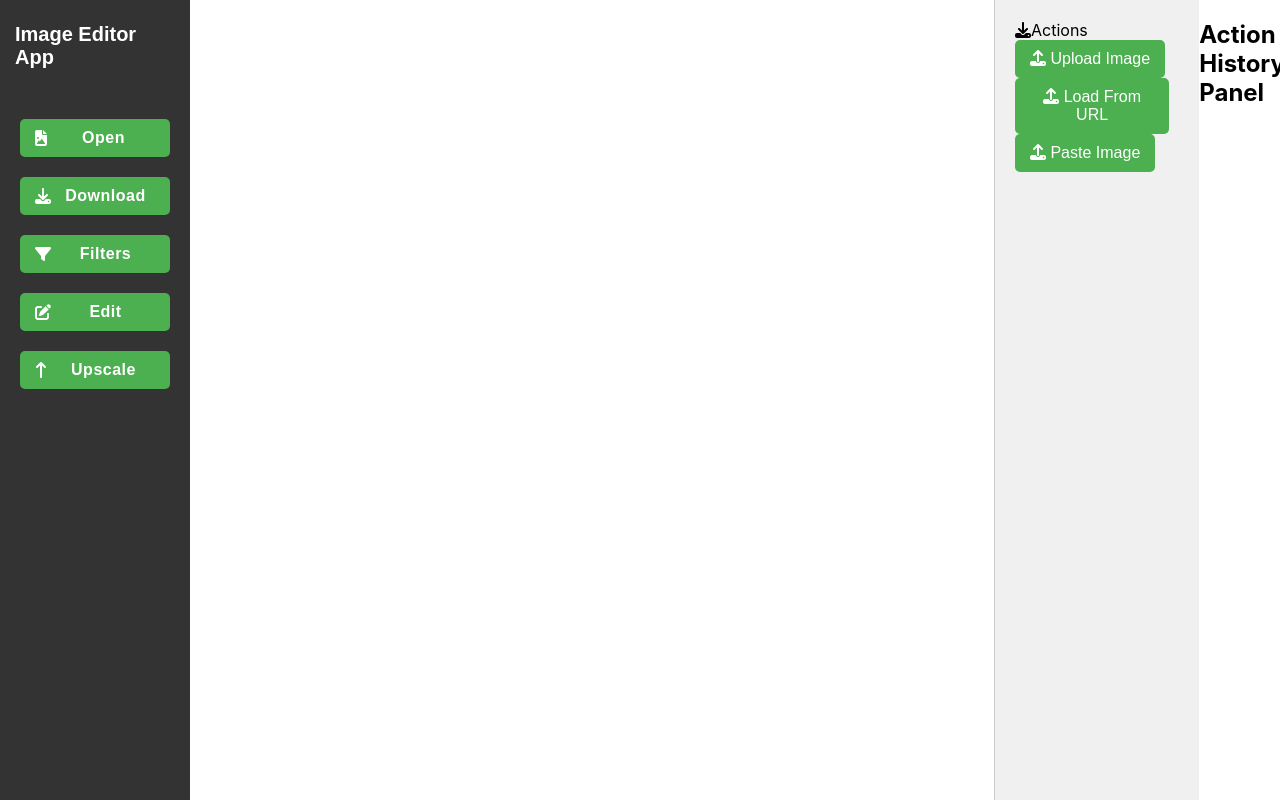
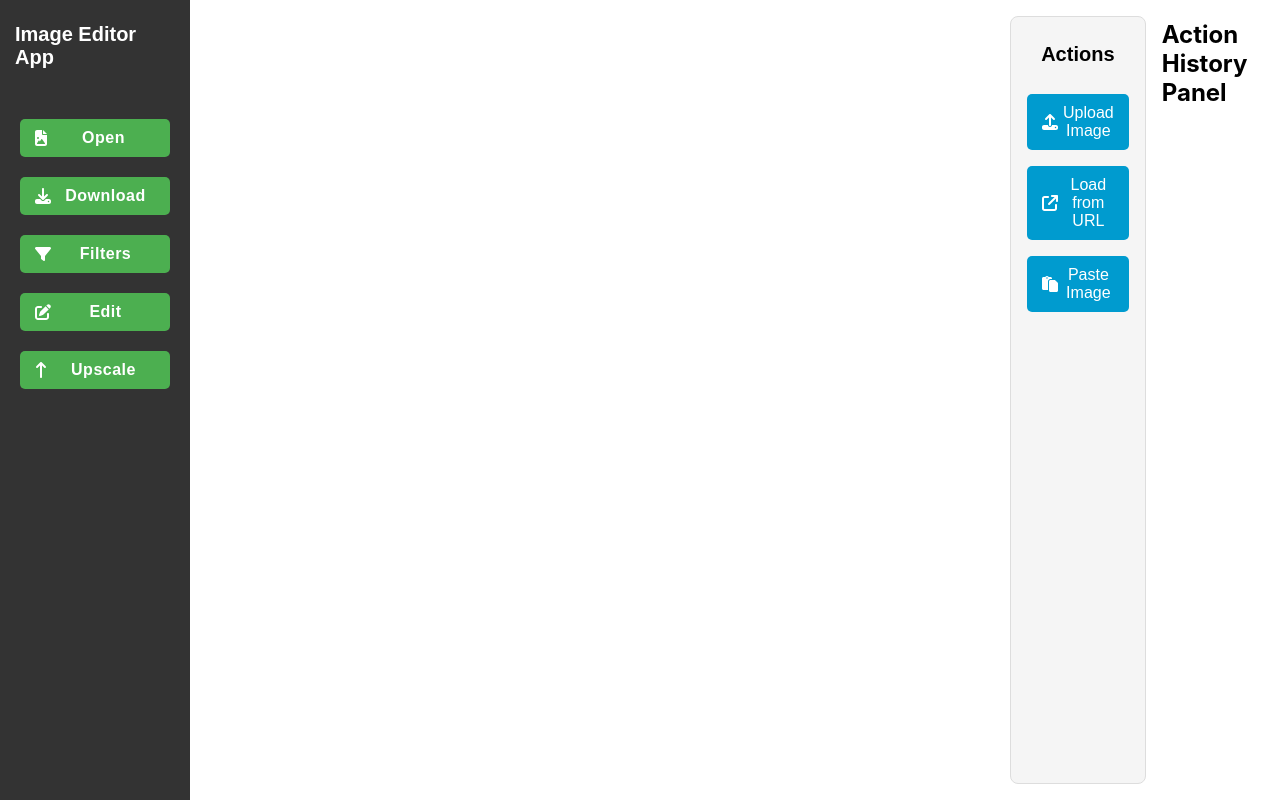
Before and after one commit to DavidTalevski/image-editor, a React (Create React App) app in the folder image-editor/: page / in a window 1280 px wide. Both pictures are taken after a click on the button "Open". Built offline with nearby package versions, Linux system fonts and the light colour scheme; the HTML template or start-up script is replaced by a standard one.

Commit message:
Add css to panels

```diff
--- a/image-editor/src/App.js
+++ b/image-editor/src/App.js
@@ -3,6 +3,7 @@ import React, { useState, useRef, useEffect } from 'react';
 import './css/App.css';
 import './css/tabs.css';
 import './css/canvas.css';
+import './css/panels.css';
 
 import CanvasComponent from './js/components/canvasComponent/canvasComponent';
 import TabListComponent from './js/components/tabListComponent/tabListComponent';
--- a/image-editor/src/css/App.css
+++ b/image-editor/src/css/App.css
@@ -2,30 +2,6 @@
 .app {
   display: flex;
   height: 100vh;
-}
-
-.right-panel {
-  background-color: #f0f0f0;
-  padding: 20px;
-  border-left: 1px solid #ccc;
-}
-
-.download-image-panel {
-  margin-top: 10px;
-}
-
-.panel-button {
-  background-color: #4caf50;
-  color: white;
-  border: none;
-  padding: 10px 15px;
-  margin-right: 10px;
-  text-align: center;
-  text-decoration: none;
-  display: inline-block;
-  font-size: 16px;
-  cursor: pointer;
-  border-radius: 5px;
 }
 
 .compression-control {
--- /dev/null
+++ b/image-editor/src/css/panels.css
@@ -0,0 +1,127 @@
+.download-image-panel {
+    margin-top: 10px;
+}
+
+.panel-button {
+    background-color: #009bcf;
+    display: flex;
+    font-family: 'Montserrat', sans-serif;
+    align-items: center;
+    color: white;
+    border: none;
+    width: 100%;
+    padding: 10px 15px;
+    margin-top: 8px;
+    margin-bottom: 8px;
+    text-align: center;
+    text-decoration: none;
+    font-size: 16px;
+    cursor: pointer;
+    border-radius: 5px;
+    transition: background-color 0.3s ease, transform 0.2s ease;
+}
+
+.panel-button:hover {
+    background-color: #0088b6;
+    transform: scale(1.05);
+}
+
+.panel-button:active {
+    background-color: #0088b6;
+    transform: scale(0.95);
+}
+
+
+
+.panel-icon {
+    margin-right: 5px;
+}
+
+.panel-text {
+    flex: 1;
+}
+
+.action-panel-header {
+    color: #000;
+    padding: 10px;
+    padding-bottom: 20px;
+    text-align: center;
+  }
+
+.action-panel-header span {
+    font-family: 'Montserrat', sans-serif;
+    font-size: 20px;
+    font-weight: bold;
+}
+
+.right-panel {
+    background-color: #f5f5f5;
+    border: 1px solid #ddd;
+    border-radius: 8px;
+    padding: 16px;
+    margin: 16px;
+}
+
+.load-image-panel {
+    display: flex;
+    flex-direction: column;
+  }
+
+.panel-button {
+    margin-top: 8px; /* Add spacing between buttons */
+}
+
+.compression-control {
+  margin-bottom: 20px; /* Adjust margin as needed */
+}
+
+.custom-slider {
+  width: 100%;
+  -webkit-appearance: none;
+  appearance: none;
+  height: 5px;
+  border-radius: 5px;
+  background: #d3d3d3; /* Slider track color */
+  outline: none;
+  opacity: 0.7;
+  -webkit-transition: .2s;
+  transition: opacity .2s;
+}
+
+.custom-slider:hover {
+  opacity: 1;
+}
+
+.custom-slider::-webkit-slider-thumb {
+  -webkit-appearance: none;
+  appearance: none;
+  width: 15px;
+  height: 15px;
+  border-radius: 50%;
+  background: #009bcf; /* Slider thumb color */
+  cursor: pointer;
+}
+
+.custom-slider::-moz-range-thumb {
+  width: 15px;
+  height: 15px;
+  border-radius: 50%;
+  background: #009bcf; /* Slider thumb color for Firefox */
+  cursor: pointer;
+}
+
+.filter-slider {
+  padding-bottom: 10px;
+}
+
+.file-name-input {
+  margin-bottom: 20px; /* Adjust margin as needed */
+}
+
+.file-name-input input {
+  width: 100%;
+  padding: 8px;
+  border: 1px solid #d3d3d3;
+  border-radius: 5px;
+  box-sizing: border-box;
+}
--- a/image-editor/src/css/tabs.css
+++ b/image-editor/src/css/tabs.css
@@ -40,15 +40,17 @@
   cursor: pointer;
   border-radius: 5px;
   width: 150px; /* Set your desired fixed width */
-  transition: background-color 0.3s ease, transform 0.1s ease-in-out;
+  transition: background-color 0.3s ease, transform 0.2s ease;
 }
 
 .tab-button:hover {
-  background-color: #45a049;
+    background-color: #45a049;
+    transform: scale(1.05);
 }
 
 .tab-button:active {
-  transform: scale(0.95);
+    background-color: #398439;
+    transform: scale(0.95);
 }
 
 .tab-icon {
--- a/image-editor/src/js/components/actionPanelComponent/actionPanelComponent.js
+++ b/image-editor/src/js/components/actionPanelComponent/actionPanelComponent.js
@@ -102,7 +102,6 @@ const ActionPanel = ({
     return (
         <div className="right-panel">
             <div className="action-panel-header">
-                <FontAwesomeIcon icon={faDownload} />
                 <span>Actions</span>
             </div>
             {renderPanelContent()}
--- a/image-editor/src/js/components/actionPanelComponent/panels/downloadImagePanel.js
+++ b/image-editor/src/js/components/actionPanelComponent/panels/downloadImagePanel.js
@@ -15,8 +15,8 @@ const DownloadImagePanel = ({ onDownloadAsPNG, onDownloadAsWebP, onDownloadAsJPE
     return (
         <div className="download-image-panel">
             <div className="compression-control">
-                <label>Quality:</label>
-                <input type="range" min="1" max="100" value={compressionLevel} onChange={(e) => setCompressionLevel(e.target.value)} />
+                <label>Quality {compressionLevel}%</label>
+                <input className="custom-slider" type="range" min="1" max="100" value={compressionLevel} onChange={(e) => setCompressionLevel(e.target.value)} />
             </div>
 
             <div className="file-name-input">
--- a/image-editor/src/js/components/actionPanelComponent/panels/editPanel.js
+++ b/image-editor/src/js/components/actionPanelComponent/panels/editPanel.js
@@ -1,5 +1,7 @@
 import React from 'react';
 import FlipOrientation from '../../../enum/flipOrientation.enum';
+import { FontAwesomeIcon } from '@fortawesome/react-fontawesome';
+import { faRotateLeft, faRotateRight, faGripHorizontal, faGripVertical } from '@fortawesome/free-solid-svg-icons';
 
 const EditPanel = ({
     handleCrop,
@@ -17,13 +19,25 @@ const EditPanel = ({
 
     return (
         <div className="edit-panel">
-            <h3>Edit Actions</h3>
+            <button className="panel-button" onClick={handleRotateLeft}>
+                <FontAwesomeIcon icon={faRotateLeft} className="panel-icon" />
+                <span className="panel-text">Rotate Left</span>
+            </button>
 
-            <button onClick={handleRotateLeft}>Rotate Left</button>
-            <button onClick={handleRotateRight}>Rotate Right</button>
+            <button className="panel-button" onClick={handleRotateRight}>
+                <FontAwesomeIcon icon={faRotateRight} className="panel-icon" />
+                <span className="panel-text">Rotate Right</span>
+            </button>
 
-            <button onClick={() => handleFlip(FlipOrientation.HORIZONTAL)}>Flip Horizontal</button>
-            <button onClick={() => handleFlip(FlipOrientation.VERTICAL)}>Flip Vertical</button>
+            <button className="panel-button" onClick={() => handleFlip(FlipOrientation.HORIZONTAL)}>
+                <FontAwesomeIcon icon={faGripHorizontal} className="panel-icon" />
+                <span className="panel-text">Flip Horizontal</span>
+            </button>
+
+            <button className="panel-button" onClick={() => handleFlip(FlipOrientation.VERTICAL)}>
+                <FontAwesomeIcon icon={faGripVertical} className="panel-icon" />
+                <span className="panel-text">Flip Vertical</span>
+            </button>
         </div>
     );
 };
--- a/image-editor/src/js/components/actionPanelComponent/panels/loadImagePanel.js
+++ b/image-editor/src/js/components/actionPanelComponent/panels/loadImagePanel.js
@@ -1,7 +1,7 @@
 // LoadImagePanel.js
 import React, { useRef } from 'react';
 import { FontAwesomeIcon } from '@fortawesome/react-fontawesome';
-import { faUpload } from '@fortawesome/free-solid-svg-icons';
+import { faUpload, faPaste, faExternalLink } from '@fortawesome/free-solid-svg-icons';
 
 import LoadImageActionType from '../../../core/enum/loadImageActionType.enum';
 
@@ -40,15 +40,18 @@ const LoadImagePanel = ({ onLoadImage }) => {
             </div>
 
             <button className="panel-button" onClick={() => handleLoadImage(LoadImageActionType.UPLOAD)}>
-                <FontAwesomeIcon icon={faUpload} /> Upload Image
+                <FontAwesomeIcon icon={faUpload} className="panel-icon" />
+                <span className="panel-text">Upload Image</span>
             </button>
 
             <button className="panel-button" onClick={() => handleLoadImage(LoadImageActionType.URL)}>
-                <FontAwesomeIcon icon={faUpload} /> Load From URL
+                <FontAwesomeIcon icon={faExternalLink} className="panel-icon" />
+                <span className="panel-text">Load from URL</span>
             </button>
 
             <button className="panel-button" onClick={() => handleLoadImage(LoadImageActionType.CLIPBOARD)}>
-                <FontAwesomeIcon icon={faUpload} /> Paste Image
+                <FontAwesomeIcon icon={faPaste} className="panel-icon" />
+                <span className="panel-text">Paste Image</span>
             </button>
 
         </div>
--- a/image-editor/src/js/components/actionPanelComponent/panels/upscalePanel.js
+++ b/image-editor/src/js/components/actionPanelComponent/panels/upscalePanel.js
@@ -1,5 +1,4 @@
 import React from 'react';
-import FlipOrientation from '../../../enum/flipOrientation.enum';
 
 const UpscalePanel = ({ handleUpscale }) => {
     return (
```
Also changed, not shown: image-editor/src/js/components/actionPanelComponent/panels/filterPanel.js (+16 -18 lines).
